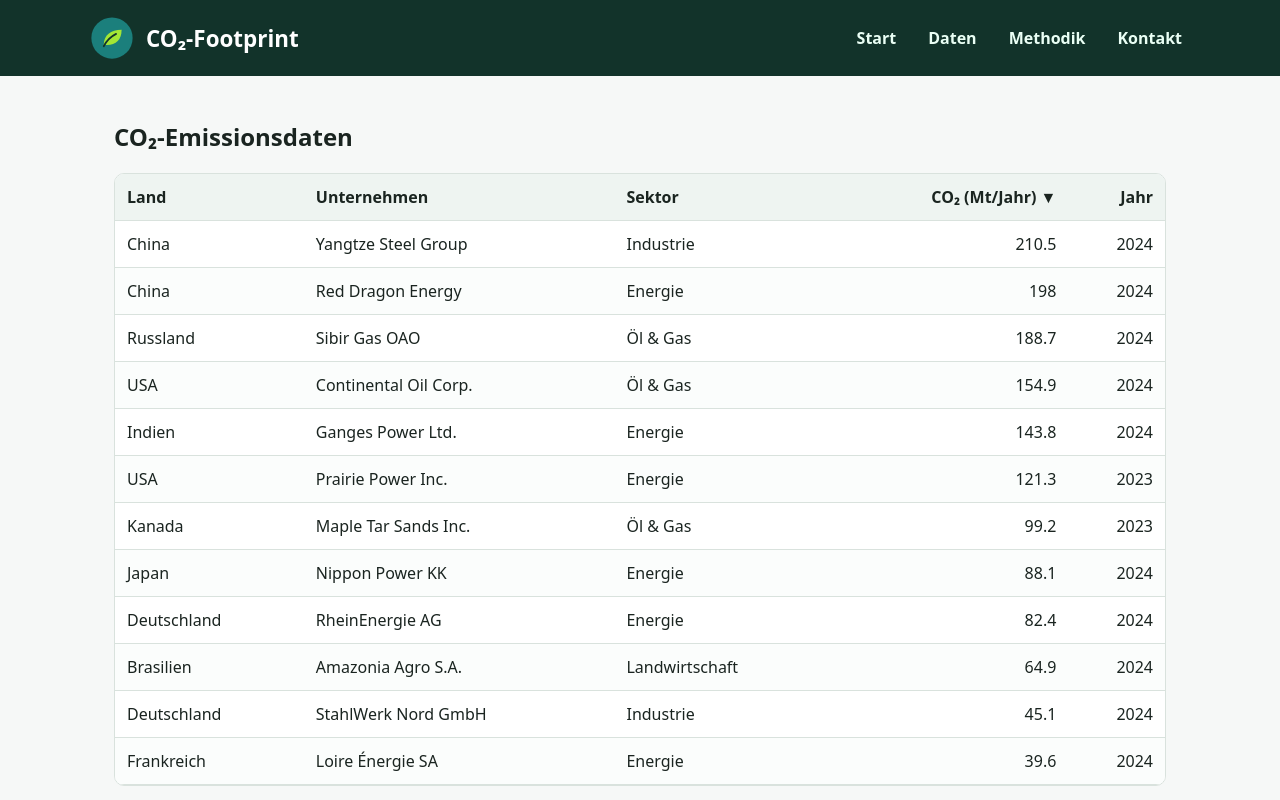
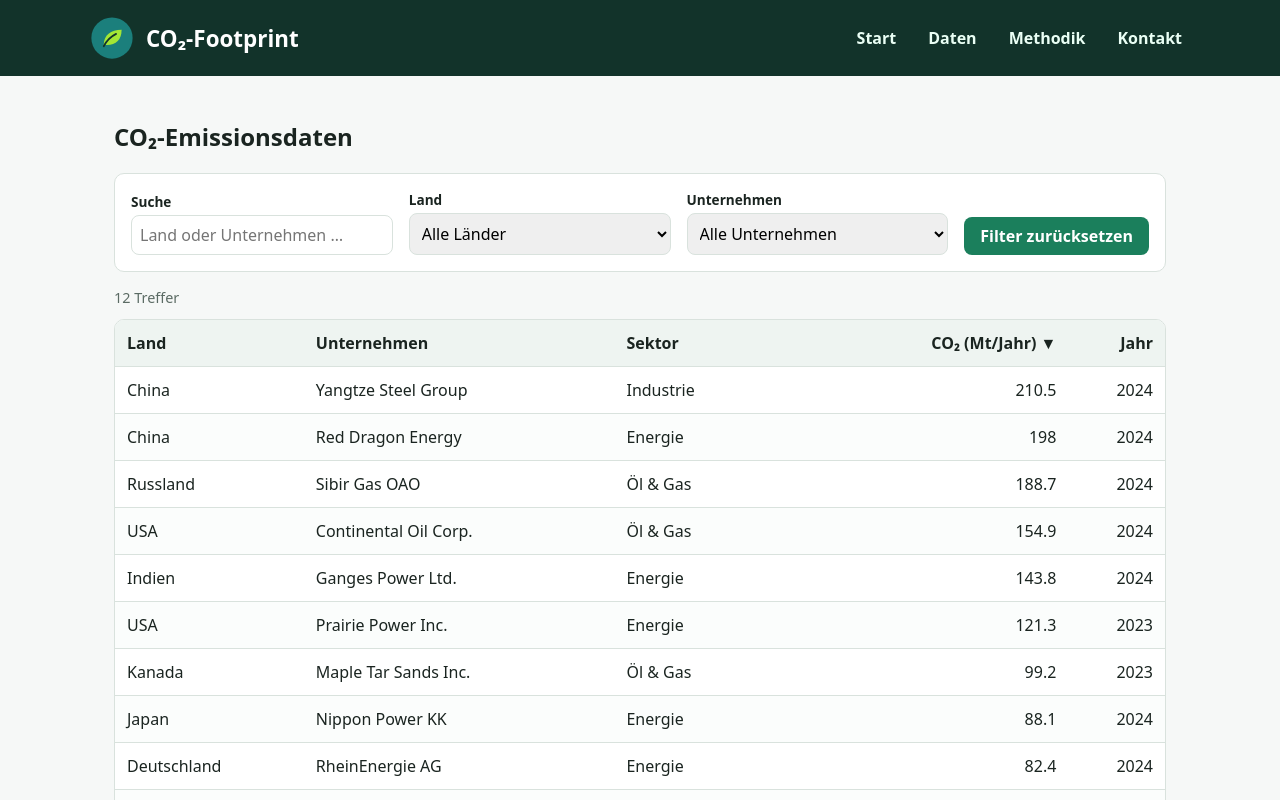
Before and after one commit to codeduyum/co2-footprint, a React (Vite) app: page / in a window 1280 px wide. Shown: the top 800 px of the page. Built offline with nearby package versions, Linux system fonts and the light colour scheme.

Commit message:
Added search and dropdown filters for country and company.

```diff
--- a/src/components/EmissionsTable.jsx
+++ b/src/components/EmissionsTable.jsx
@@ -1,5 +1,5 @@
 import { useState } from 'react'
-import { emissions } from '../data/emissions.js'
+import { emissions, countries, companies } from '../data/emissions.js'
 
 const columns = [
   { key: 'country', label: 'Land', numeric: false },
@@ -13,6 +13,10 @@ function EmissionsTable() {
   const [sortKey, setSortKey] = useState('emissions')
   const [sortDir, setSortDir] = useState('desc')
 
+  const [search, setSearch] = useState('')
+  const [countryFilter, setCountryFilter] = useState('')
+  const [companyFilter, setCompanyFilter] = useState('')
+
   // Klick auf Spaltenkopf
   function toggleSort(key) {
     if (key === sortKey) {
@@ -25,8 +29,27 @@ function EmissionsTable() {
     }
   }
 
-  // Kopie sortieren, damit die Originaldaten unverändert bleiben
-  const sortedRows = [...emissions].sort((a, b) => {
+  function resetFilters() {
+    setSearch('')
+    setCountryFilter('')
+    setCompanyFilter('')
+  }
+
+  const visibleRows = [...emissions]
+    .filter((row) => {
+      const term = search.trim().toLowerCase()
+
+      const matchesSearch =
+        term === '' ||
+        row.country.toLowerCase().includes(term) ||
+        row.company.toLowerCase().includes(term)
+
+      const matchesCountry = countryFilter === '' || row.country === countryFilter
+      const matchesCompany = companyFilter === '' || row.company === companyFilter
+
+      return matchesSearch && matchesCountry && matchesCompany
+    })
+    .sort((a, b) => {
       const valueA = a[sortKey]
       const valueB = b[sortKey]
 
@@ -43,6 +66,61 @@ function EmissionsTable() {
   return (
     <section id="daten">
       <h2>CO₂-Emissionsdaten</h2>
+
+      <div className="filters">
+        <div className="filters__field">
+          <label htmlFor="search">Suche</label>
+          <input
+            id="search"
+            type="text"
+            autoComplete="off"
+            maxLength={100}
+            placeholder="Land oder Unternehmen …"
+            value={search}
+            onChange={(event) => setSearch(event.target.value)}
+          />
+        </div>
+
+        <div className="filters__field">
+          <label htmlFor="country-filter">Land</label>
+          <select
+            id="country-filter"
+            value={countryFilter}
+            onChange={(event) => setCountryFilter(event.target.value)}
+          >
+            <option value="">Alle Länder</option>
+            {countries.map((country) => (
+              <option key={country} value={country}>
+                {country}
+              </option>
+            ))}
+          </select>
+        </div>
+
+        <div className="filters__field">
+          <label htmlFor="company-filter">Unternehmen</label>
+          <select
+            id="company-filter"
+            value={companyFilter}
+            onChange={(event) => setCompanyFilter(event.target.value)}
+          >
+            <option value="">Alle Unternehmen</option>
+            {companies.map((company) => (
+              <option key={company} value={company}>
+                {company}
+              </option>
+            ))}
+          </select>
+        </div>
+
+        <button type="button" className="btn-reset" onClick={resetFilters}>
+          Filter zurücksetzen
+        </button>
+      </div>
+
+      <p className="results-count" aria-live="polite">
+        {visibleRows.length} Treffer
+      </p>
 
       <div className="table-wrapper">
         <table className="data-table">
@@ -76,7 +154,14 @@ function EmissionsTable() {
             </tr>
           </thead>
           <tbody>
-            {sortedRows.map((row) => (
+            {visibleRows.length === 0 ? (
+              <tr>
+                <td colSpan={columns.length} className="no-results">
+                  Keine Einträge gefunden.
+                </td>
+              </tr>
+            ) : (
+              visibleRows.map((row) => (
                 <tr key={row.id}>
                   <td>{row.country}</td>
                   <td>{row.company}</td>
@@ -84,7 +169,8 @@ function EmissionsTable() {
                   <td className="num">{row.emissions}</td>
                   <td className="num">{row.year}</td>
                 </tr>
-            ))}
+              ))
+            )}
           </tbody>
         </table>
       </div>
--- a/src/data/emissions.js
+++ b/src/data/emissions.js
@@ -16,3 +16,12 @@ export const emissions = [
   { id: 11, country: 'Frankreich', company: 'Loire Énergie SA', sector: 'Energie', emissions: 39.6, year: 2024 },
   { id: 12, country: 'Kanada', company: 'Maple Tar Sands Inc.', sector: 'Öl & Gas', emissions: 99.2, year: 2023 },
 ]
+
+// Eindeutige, alphabetisch sortierte Listen für die Auswahlfelder
+export const countries = [...new Set(emissions.map((row) => row.country))].sort(
+  (a, b) => a.localeCompare(b, 'de'),
+)
+
+export const companies = [...new Set(emissions.map((row) => row.company))].sort(
+  (a, b) => a.localeCompare(b, 'de'),
+)
--- a/src/index.css
+++ b/src/index.css
@@ -167,6 +167,66 @@ body {
   color: #1b7f5c;
 }
 
+/* Filter */
+.filters {
+  display: flex;
+  flex-wrap: wrap;
+  gap: 1rem;
+  align-items: flex-end;
+  background: #ffffff;
+  border: 1px solid #d9e2dd;
+  border-radius: 10px;
+  padding: 1rem;
+  margin-bottom: 1rem;
+}
+
+.filters__field {
+  display: flex;
+  flex-direction: column;
+  gap: 0.25rem;
+  flex: 1 1 180px;      /* wachsen, schrumpfen, Basisbreite 180px */
+}
+
+.filters__field label {
+  font-size: 0.85rem;
+  font-weight: 600;
+}
+
+.filters input,
+.filters select {
+  padding: 0.5rem;
+  border: 1px solid #d9e2dd;
+  border-radius: 8px;
+  font: inherit;
+}
+
+.btn-reset {
+  padding: 0.5rem 1rem;
+  background: #1b7f5c;
+  color: #ffffff;
+  border: none;
+  border-radius: 8px;
+  font: inherit;
+  font-weight: 600;
+  cursor: pointer;
+}
+
+.btn-reset:hover {
+  background: #146347;
+}
+
+.results-count {
+  font-size: 0.9rem;
+  color: #5b6b64;
+  margin: 0 0 0.75rem;
+}
+
+.no-results {
+  text-align: center;
+  color: #5b6b64;
+  padding: 2rem;
+}
+
 /* Tablet */
 @media (max-width: 900px) {
   .content{
```
Lines whose indentation alone changed are shown as unchanged.
